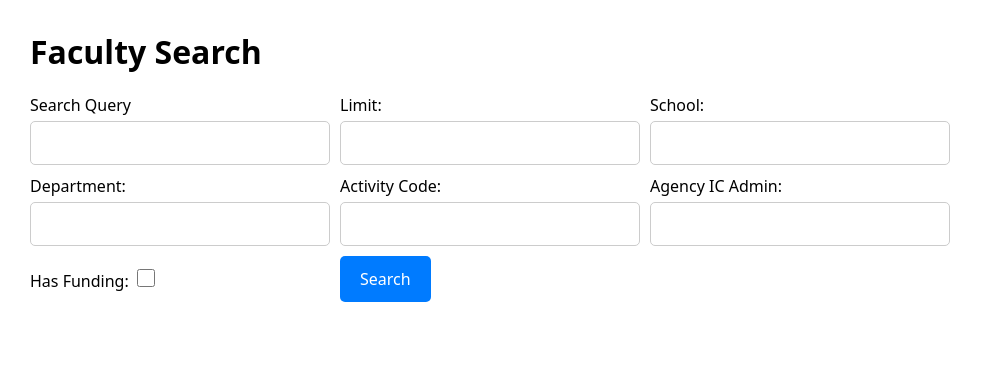
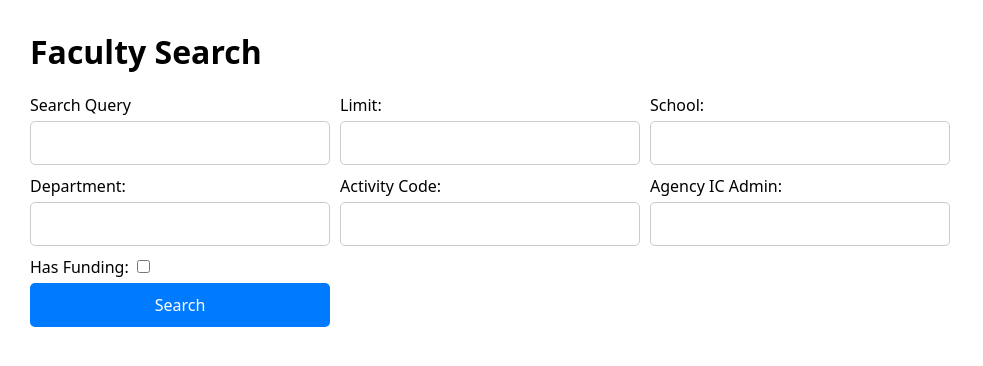
Before and after one commit to uvarc/uvarc-dac-foi, a Flask app: page / in a window 1280 px wide. Shown: the top 366 px of the page, without its empty margins (0-983 px from the left). Run offline with Flask 3, Linux system fonts and the light colour scheme.

Commit message:
fixed form styling

```diff
--- a/frontend/html/search.html
+++ b/frontend/html/search.html
@@ -36,12 +36,14 @@
                 <label for="agency_ic_admin">Agency IC Admin:</label>
                 <input type="text" id="agency_ic_admin" name="agency_ic_admin">
             </div>
-            <div class="inputContainer">
-                <label for="has_funding">Has Funding:</label>
-                <input type="checkbox" id="has_funding" name="has_funding">
+            <div class="inputContainer checkboxContainer">
+                <div>
+                    <label for="has_funding">Has Funding:</label>
+                    <input type="checkbox" id="has_funding" name="has_funding">
+                </div>
+                <button type="submit">Search</button>
             </div>
 
-            <button type="submit">Search</button>
     </form>
     <svg class="hidden" id="loadingSpinner" width="50px" height="50px" viewBox="0 0 50 50" xmlns="http://www.w3.org/2000/svg">
         <circle cx="25" cy="25" r="20" fill="none" stroke="#4A90E2" stroke-width="4" stroke-linecap="round"
--- a/frontend/html/static/css/style.css
+++ b/frontend/html/static/css/style.css
@@ -21,8 +21,16 @@ label:not([for="has_funding"]) {
     margin-bottom: 5px; /* Add some space below the labels */
 }
 
+.checkboxContainer {
+    display: flex;
+    flex-direction: column;
+    div {
+        margin-bottom: 5px;
+    }
+}
+
 button {
-    padding: 12px 20px;
+    padding: 11px 20px;
     font-size: 16px;
     border: 1px solid #ccc;
     border-radius: 5px;
@@ -34,7 +42,6 @@ button[type="submit"] {
     background-color: #007bff;
     color: white;
     margin-top: auto;
-    margin-bottom: 10px;
 }
 
 .hidden {
@@ -47,6 +54,9 @@ button[type="submit"] {
     box-shadow: 0 2px 8px 0 rgba(0,0,0,0.2);
     border-radius: 10px;
     padding: 30px;
+}
+
+.searchResult {
     padding-top: 10px;
 }
 
@@ -61,10 +71,6 @@ button[type="submit"] {
     flex-wrap: wrap; /* Allow wrapping to the next line if necessary */
 }
 
-input[type="checkbox"] {
-    width: 18px;
-    height: 18px;
-}
 
 details.truncated[open] > summary > span {
     display: none;
--- a/frontend/html/static/js/search.js
+++ b/frontend/html/static/js/search.js
@@ -40,7 +40,7 @@ document.addEventListener("DOMContentLoaded", function () {
                 data.results.forEach(item => {
                     // Create a result container div
                     let resultDiv = document.createElement("div");
-                    resultDiv.className = "result";
+                    resultDiv.className = "result searchResult";
 
                     // Add Name
                     let nameEl = document.createElement("p");
```
